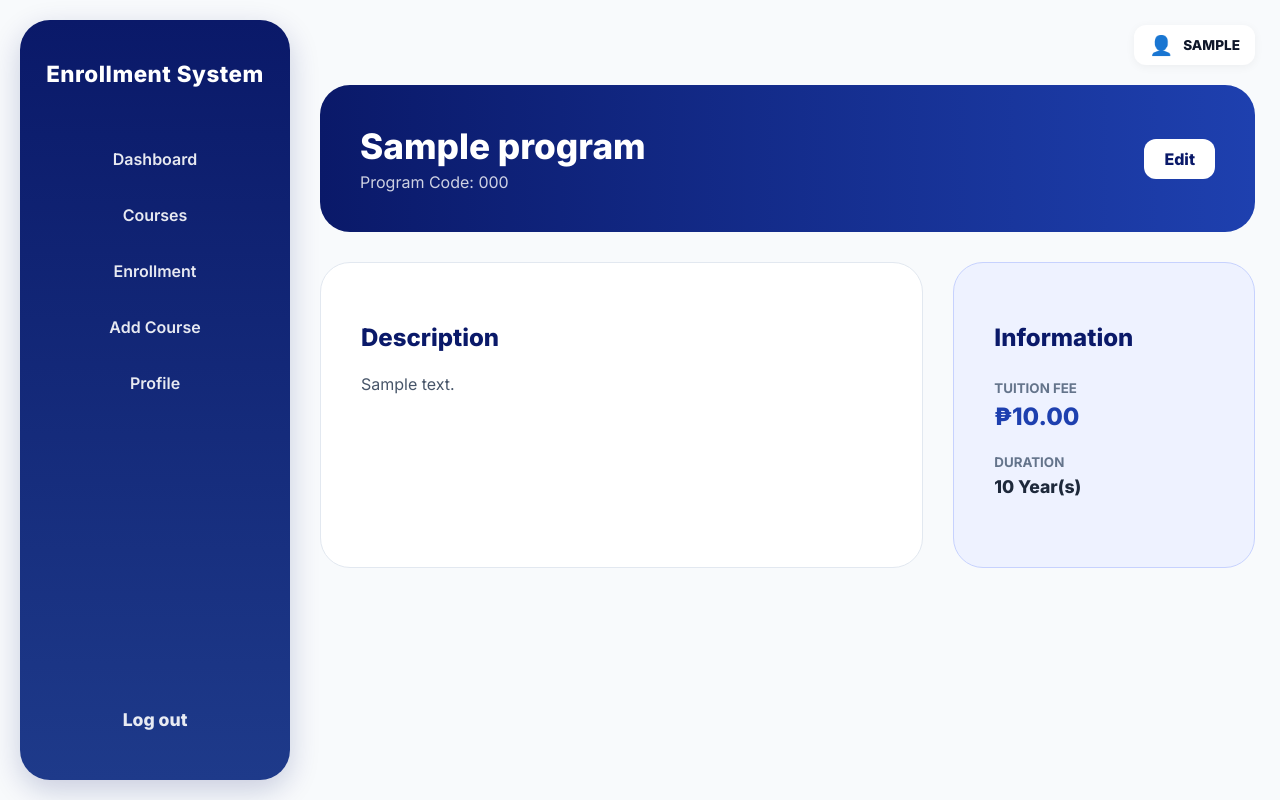
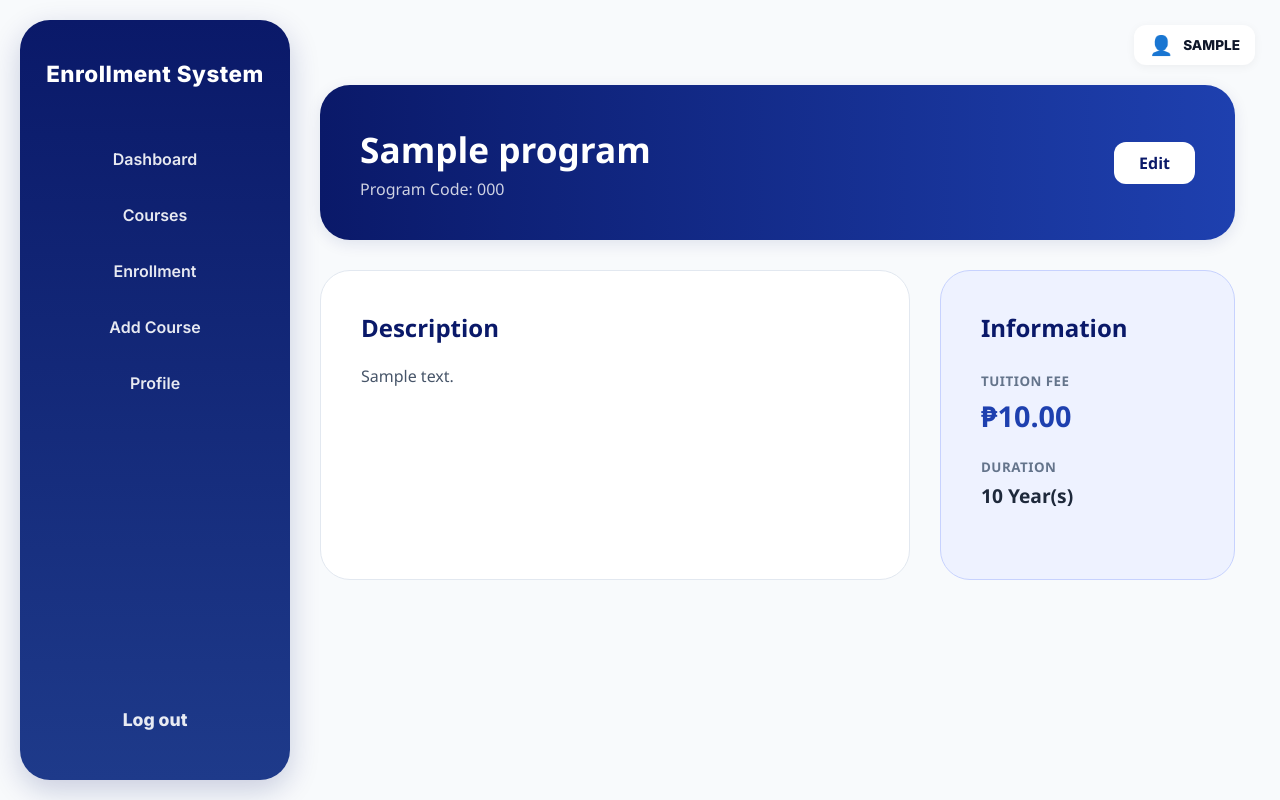
Before and after one commit to ramosjarod04-creator/enrollment, a Django app: page /programs/1/ in a window 1280 px wide. Run offline with Django 5.2, Linux system fonts and the light colour scheme; a user stored in the database is signed in; tables that the repository leaves empty hold one stand-in row (values such as "Sample post"); parts of the project's set-up code (start-up, migrations or seed data) failed here and were passed over.

Commit message:
Refactor program detail layout and styles

```diff
--- a/enrollments/templates/enrollments/program_detail.html
+++ b/enrollments/templates/enrollments/program_detail.html
@@ -1,55 +1,120 @@
 {% extends 'base.html' %}
+
 {% block content %}
-<div style="background: linear-gradient(90deg, #0a1969 0%, #1e40af 100%); color: white; padding: 40px; border-radius: 30px; margin-bottom: 30px; display: flex; justify-content: space-between; align-items: center;">
-    <div>
-        <h1 style="margin: 0; font-size: 2.2rem; font-weight: 800;">{{ program.name }}</h1>
-        <p style="margin: 5px 0 0 0; opacity: 0.8;">Program Code: {{ program.code }}</p>
+<div class="detail-container" style="font-family: 'Segoe UI', Arial, sans-serif; padding-right: 20px; box-sizing: border-box;">
+
+    <div class="header-card">
+        <div class="header-text">
+            <h1 class="header-title">{{ program.name }}</h1>
+            <p class="header-subtitle">Program Code: {{ program.code }}</p>
         </div>
 
-    <div style="display: flex; gap: 10px;">
+        <div class="header-actions">
             {% if user.is_staff %}
-            <a href="{% url 'program_update' program.pk %}" style="background: white; color: #0a1969; padding: 10px 20px; border-radius: 12px; text-decoration: none; font-weight: 800;">Edit</a>
+                <a href="{% url 'program_update' program.pk %}" class="btn-edit">Edit</a>
             {% endif %}
 
             {% if not user.is_staff %}
-            <a href="{% url 'program_list' %}" style="background: rgba(255,255,255,0.2); color: white; padding: 10px 20px; border-radius: 12px; text-decoration: none; font-weight: 700; border: 1px solid white;">Back to Courses</a>
+                <a href="{% url 'program_list' %}" class="btn-back">Back to Courses</a>
             {% endif %}
         </div>
     </div>
 
-<div style="display: grid; grid-template-columns: 2fr 1fr; gap: 30px;">
-    <div style="background: white; padding: 40px; border-radius: 30px; border: 1px solid #e2e8f0;">
-        <h2 style="color: #0a1969; font-weight: 800;">Description</h2>
-        <p style="line-height: 1.6; color: #475569;">{{ program.description }}</p>
+    <div class="content-grid">
+        <div class="description-card">
+            <h2 class="section-title">Description</h2>
+            <p class="section-body">{{ program.description }}</p>
         </div>
 
-    <div style="background: #eef2ff; padding: 40px; border-radius: 30px; border: 1.5px solid #c7d2fe; display: flex; flex-direction: column; justify-content: space-between;">
-        <div>
-            <h2 style="color: #0a1969; font-weight: 800; margin-bottom: 25px;">Information</h2>
+        <div class="info-card">
+            <div class="info-top">
+                <h2 class="section-title" style="margin-bottom: 25px;">Information</h2>
                 <div style="margin-bottom: 20px;">
-                <small style="color: #64748b; font-weight: 700; text-transform: uppercase;">Tuition Fee</small>
-                <p style="font-size: 1.5rem; font-weight: 800; color: #1e40af; margin: 5px 0;">₱{{ program.tuition_fee|floatformat:2 }}</p>
+                    <small class="info-label">Tuition Fee</small>
+                    <p class="info-value-primary">₱{{ program.tuition_fee|floatformat:2 }}</p>
                 </div>
                 <div style="margin-bottom: 30px;">
-                <small style="color: #64748b; font-weight: 700; text-transform: uppercase;">Duration</small>
-                <p style="font-size: 1.1rem; font-weight: 800; color: #1e293b; margin: 5px 0;">{{ program.duration_years }} Year(s)</p>
+                    <small class="info-label">Duration</small>
+                    <p class="info-value-secondary">{{ program.duration_years }} Year(s)</p>
                 </div>
             </div>
 
             {% if not user.is_staff %}
-        <div style="margin-top: 20px; padding-top: 20px; border-top: 1px solid #c7d2fe;">
+            <div class="enrollment-footer">
                 <form action="{% url 'enrollment_create' %}" method="POST">
                     {% csrf_token %}
                     <input type="hidden" name="program" value="{{ program.id }}">
-                <button type="submit" style="width: 100%; background: #0a1969; color: white; padding: 15px; border-radius: 15px; border: none; font-size: 1.1rem; font-weight: 800; cursor: pointer; transition: 0.3s;">
+                    <button type="submit" class="btn-enroll">
                         Enroll Now
                     </button>
                 </form>
-            <p style="font-size: 0.8rem; color: #64748b; text-align: center; margin-top: 10px;">
+                <p class="disclaimer">
                     Clicking will submit a pending application.
                 </p>
             </div>
             {% endif %}
         </div>
     </div>
+</div>
+
+<style>
+    /* Desktop First Styles */
+    .header-card {
+        background: linear-gradient(90deg, #0a1969 0%, #1e40af 100%);
+        color: white;
+        padding: 40px;
+        border-radius: 30px;
+        margin-bottom: 30px;
+        display: flex;
+        justify-content: space-between;
+        align-items: center;
+        box-shadow: 0 4px 15px rgba(10, 25, 105, 0.1);
+    }
+    .header-title { margin: 0; font-size: 2.2rem; font-weight: 800; }
+    .header-subtitle { margin: 5px 0 0 0; opacity: 0.8; }
+
+    .btn-edit { background: white; color: #0a1969; padding: 10px 25px; border-radius: 12px; text-decoration: none; font-weight: 800; display: inline-block; }
+    .btn-back { background: rgba(255,255,255,0.2); color: white; padding: 10px 20px; border-radius: 12px; text-decoration: none; font-weight: 700; border: 1px solid white; display: inline-block; }
+
+    .content-grid {
+        display: grid;
+        grid-template-columns: 2fr 1fr;
+        gap: 30px;
+        margin-bottom: 50px;
+    }
+
+    .description-card { background: white; padding: 40px; border-radius: 30px; border: 1px solid #e2e8f0; }
+    .info-card { background: #eef2ff; padding: 40px; border-radius: 30px; border: 1.5px solid #c7d2fe; display: flex; flex-direction: column; justify-content: space-between; }
+
+    .section-title { color: #0a1969; font-weight: 800; margin-top: 0; }
+    .section-body { line-height: 1.6; color: #475569; }
+    .info-label { color: #64748b; font-weight: 700; text-transform: uppercase; letter-spacing: 0.5px; }
+    .info-value-primary { font-size: 1.8rem; font-weight: 800; color: #1e40af; margin: 5px 0; }
+    .info-value-secondary { font-size: 1.2rem; font-weight: 800; color: #1e293b; margin: 5px 0; }
+
+    .enrollment-footer { margin-top: 20px; padding-top: 20px; border-top: 1px solid #c7d2fe; }
+    .btn-enroll { width: 100%; background: #0a1969; color: white; padding: 16px; border-radius: 15px; border: none; font-size: 1.1rem; font-weight: 800; cursor: pointer; transition: 0.3s; }
+    .btn-enroll:hover { background: #1e40af; transform: translateY(-2px); }
+    .disclaimer { font-size: 0.85rem; color: #64748b; text-align: center; margin-top: 12px; }
+
+    /* Mobile Responsive Logic */
+    @media (max-width: 992px) {
+        .content-grid {
+            grid-template-columns: 1fr; /* Stacks column on tablet/mobile */
+        }
+    }
+
+    @media (max-width: 768px) {
+        .header-card {
+            flex-direction: column;
+            text-align: center;
+            padding: 30px 20px;
+            border-radius: 20px;
+        }
+        .header-actions { margin-top: 20px; width: 100%; display: flex; flex-direction: column; gap: 10px; }
+        .header-title { font-size: 1.6rem; }
+        .description-card, .info-card { padding: 25px; border-radius: 20px; }
+        .detail-container { padding-right: 0 !important; } /* Removes desktop sidebar offset */
+    }
+</style>
 {% endblock %}
```
Lines whose indentation alone changed are shown as unchanged.
